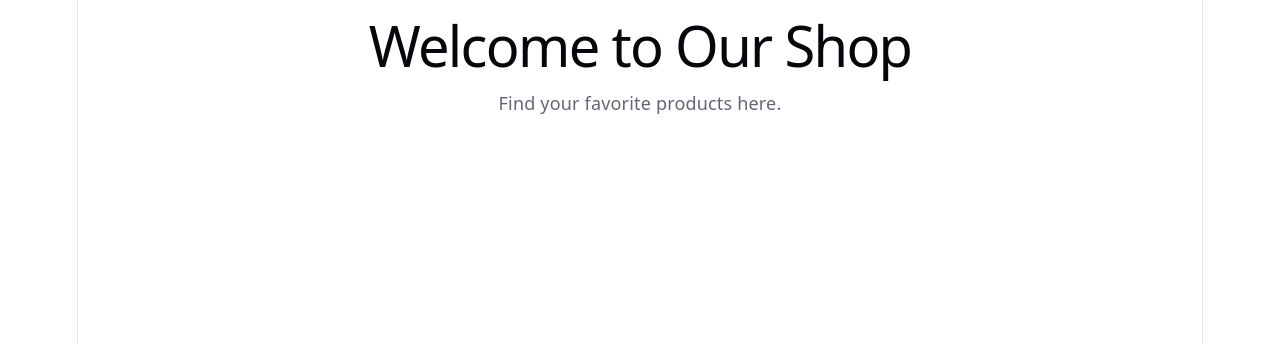
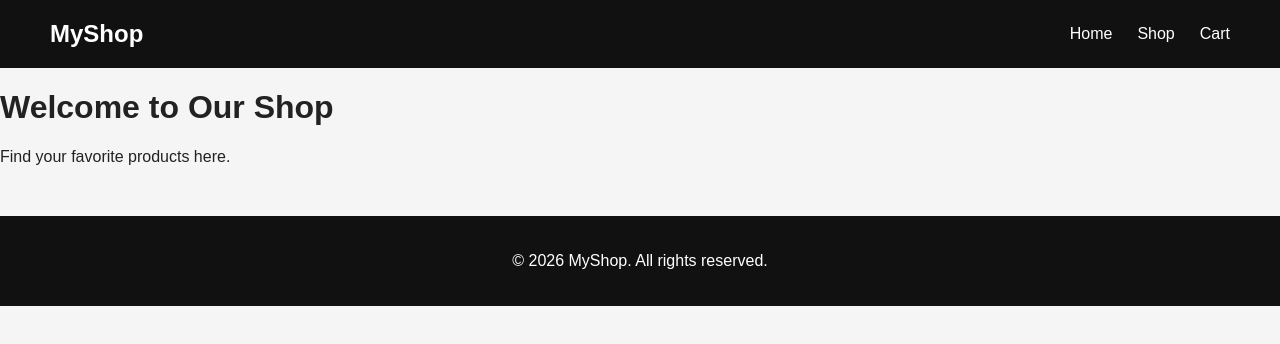
Before and after one commit to kidistm03/shopping-cart, a React (Vite) app: page / in a window 1280 px wide. Shown: the top 344 px of the page. Built offline with nearby package versions, Linux system fonts and the light colour scheme.

Commit message:
create context cartcontext and cart reducer

```diff
--- a/src/App.css
+++ b/src/App.css
@@ -1,184 +1,3 @@
-.counter {
-  font-size: 16px;
-  padding: 5px 10px;
-  border-radius: 5px;
-  color: var(--accent);
-  background: var(--accent-bg);
-  border: 2px solid transparent;
-  transition: border-color 0.3s;
-  margin-bottom: 24px;
-
-  &:hover {
-    border-color: var(--accent-border);
-  }
-  &:focus-visible {
-    outline: 2px solid var(--accent);
-    outline-offset: 2px;
-  }
+#root {
+  min-height: 100vh;
 }
-
-.hero {
-  position: relative;
-
-  .base,
-  .framework,
-  .vite {
-    inset-inline: 0;
-    margin: 0 auto;
-  }
-
-  .base {
-    width: 170px;
-    position: relative;
-    z-index: 0;
-  }
-
-  .framework,
-  .vite {
-    position: absolute;
-  }
-
-  .framework {
-    z-index: 1;
-    top: 34px;
-    height: 28px;
-    transform: perspective(2000px) rotateZ(300deg) rotateX(44deg) rotateY(39deg)
-      scale(1.4);
-  }
-
-  .vite {
-    z-index: 0;
-    top: 107px;
-    height: 26px;
-    width: auto;
-    transform: perspective(2000px) rotateZ(300deg) rotateX(40deg) rotateY(39deg)
-      scale(0.8);
-  }
-}
-
-#center {
-  display: flex;
-  flex-direction: column;
-  gap: 25px;
-  place-content: center;
-  place-items: center;
-  flex-grow: 1;
-
-  @media (max-width: 1024px) {
-    padding: 32px 20px 24px;
-    gap: 18px;
-  }
-}
-
-#next-steps {
-  display: flex;
-  border-top: 1px solid var(--border);
-  text-align: left;
-
-  & > div {
-    flex: 1 1 0;
-    padding: 32px;
-    @media (max-width: 1024px) {
-      padding: 24px 20px;
-    }
-  }
-
-  .icon {
-    margin-bottom: 16px;
-    width: 22px;
-    height: 22px;
-  }
-
-  @media (max-width: 1024px) {
-    flex-direction: column;
-    text-align: center;
-  }
-}
-
-#docs {
-  border-right: 1px solid var(--border);
-
-  @media (max-width: 1024px) {
-    border-right: none;
-    border-bottom: 1px solid var(--border);
-  }
-}
-
-#next-steps ul {
-  list-style: none;
-  padding: 0;
-  display: flex;
-  gap: 8px;
-  margin: 32px 0 0;
-
-  .logo {
-    height: 18px;
-  }
-
-  a {
-    color: var(--text-h);
-    font-size: 16px;
-    border-radius: 6px;
-    background: var(--social-bg);
-    display: flex;
-    padding: 6px 12px;
-    align-items: center;
-    gap: 8px;
-    text-decoration: none;
-    transition: box-shadow 0.3s;
-
-    &:hover {
-      box-shadow: var(--shadow);
-    }
-    .button-icon {
-      height: 18px;
-      width: 18px;
-    }
-  }
-
-  @media (max-width: 1024px) {
-    margin-top: 20px;
-    flex-wrap: wrap;
-    justify-content: center;
-
-    li {
-      flex: 1 1 calc(50% - 8px);
-    }
-
-    a {
-      width: 100%;
-      justify-content: center;
-      box-sizing: border-box;
-    }
-  }
-}
-
-#spacer {
-  height: 88px;
-  border-top: 1px solid var(--border);
-  @media (max-width: 1024px) {
-    height: 48px;
-  }
-}
-
-.ticks {
-  position: relative;
-  width: 100%;
-
-  &::before,
-  &::after {
-    content: '';
-    position: absolute;
-    top: -4.5px;
-    border: 5px solid transparent;
-  }
-
-  &::before {
-    left: 0;
-    border-left-color: var(--border);
-  }
-  &::after {
-    right: 0;
-    border-right-color: var(--border);
-  }
-}
--- a/src/App.jsx
+++ b/src/App.jsx
@@ -1,4 +1,7 @@
 import { Routes, Route } from "react-router-dom";
+
+import Navbar from "./components/layout/Navbar";
+import Footer from "./components/layout/Footer";
 
 import Home from "./pages/Home";
 import Shop from "./pages/Shop";
@@ -8,17 +11,19 @@ import NotFound from "./pages/NotFound";
 
 function App() {
   return (
-    <Routes>
-      <Route path="/" element={<Home />} />
+    <>
+      <Navbar />
 
-      <Route path="/shop" element={<Shop />} />
+      <Routes>
+        <Route path="/" element={<Home />} />
+        <Route path="/shop" element={<Shop />} />
+        <Route path="/shop/:id" element={<ProductDetail />} />
+        <Route path="/cart" element={<Cart />} />
+        <Route path="*" element={<NotFound />} />
+      </Routes>
 
-      <Route path="/shop/:id" element={<ProductDetail />} />
-
-      <Route path="/cart" element={<Cart />} />
-
-      <Route path="*" element={<NotFound />} />
-    </Routes>
+      <Footer />
+    </>
   );
 }
 
--- a/src/index.css
+++ b/src/index.css
@@ -1,111 +1,14 @@
-:root {
-  --text: #6b6375;
-  --text-h: #08060d;
-  --bg: #fff;
-  --border: #e5e4e7;
-  --code-bg: #f4f3ec;
-  --accent: #aa3bff;
-  --accent-bg: rgba(170, 59, 255, 0.1);
-  --accent-border: rgba(170, 59, 255, 0.5);
-  --social-bg: rgba(244, 243, 236, 0.5);
-  --shadow:
-    rgba(0, 0, 0, 0.1) 0 10px 15px -3px, rgba(0, 0, 0, 0.05) 0 4px 6px -2px;
-
-  --sans: system-ui, 'Segoe UI', Roboto, sans-serif;
-  --heading: system-ui, 'Segoe UI', Roboto, sans-serif;
-  --mono: ui-monospace, Consolas, monospace;
-
-  font: 18px/145% var(--sans);
-  letter-spacing: 0.18px;
-  color-scheme: light dark;
-  color: var(--text);
-  background: var(--bg);
-  font-synthesis: none;
-  text-rendering: optimizeLegibility;
-  -webkit-font-smoothing: antialiased;
-  -moz-osx-font-smoothing: grayscale;
-
-  @media (max-width: 1024px) {
-    font-size: 16px;
-  }
-}
-
-@media (prefers-color-scheme: dark) {
-  :root {
-    --text: #9ca3af;
-    --text-h: #f3f4f6;
-    --bg: #16171d;
-    --border: #2e303a;
-    --code-bg: #1f2028;
-    --accent: #c084fc;
-    --accent-bg: rgba(192, 132, 252, 0.15);
-    --accent-border: rgba(192, 132, 252, 0.5);
-    --social-bg: rgba(47, 48, 58, 0.5);
-    --shadow:
-      rgba(0, 0, 0, 0.4) 0 10px 15px -3px, rgba(0, 0, 0, 0.25) 0 4px 6px -2px;
-  }
-
-  #social .button-icon {
-    filter: invert(1) brightness(2);
-  }
+* {
+  box-sizing: border-box;
 }
 
 body {
   margin: 0;
+  font-family: Arial, sans-serif;
+  background-color: #f5f5f5;
+  color: #222;
 }
 
-#root {
-  width: 1126px;
-  max-width: 100%;
-  margin: 0 auto;
-  text-align: center;
-  border-inline: 1px solid var(--border);
-  min-height: 100svh;
-  display: flex;
-  flex-direction: column;
-  box-sizing: border-box;
+a {
+  text-decoration: none;
 }
-
-h1,
-h2 {
-  font-family: var(--heading);
-  font-weight: 500;
-  color: var(--text-h);
-}
-
-h1 {
-  font-size: 56px;
-  letter-spacing: -1.68px;
-  margin: 32px 0;
-  @media (max-width: 1024px) {
-    font-size: 36px;
-    margin: 20px 0;
-  }
-}
-h2 {
-  font-size: 24px;
-  line-height: 118%;
-  letter-spacing: -0.24px;
-  margin: 0 0 8px;
-  @media (max-width: 1024px) {
-    font-size: 20px;
-  }
-}
-p {
-  margin: 0;
-}
-
-code,
-.counter {
-  font-family: var(--mono);
-  display: inline-flex;
-  border-radius: 4px;
-  color: var(--text-h);
-}
-
-code {
-  font-size: 15px;
-  line-height: 135%;
-  padding: 4px 8px;
-  background: var(--code-bg);
-}
```
Also changed, not shown: src/context/CartContext.jsx (added, +16 -0 lines), src/context/cartReducer.js (added, +24 -0 lines).
